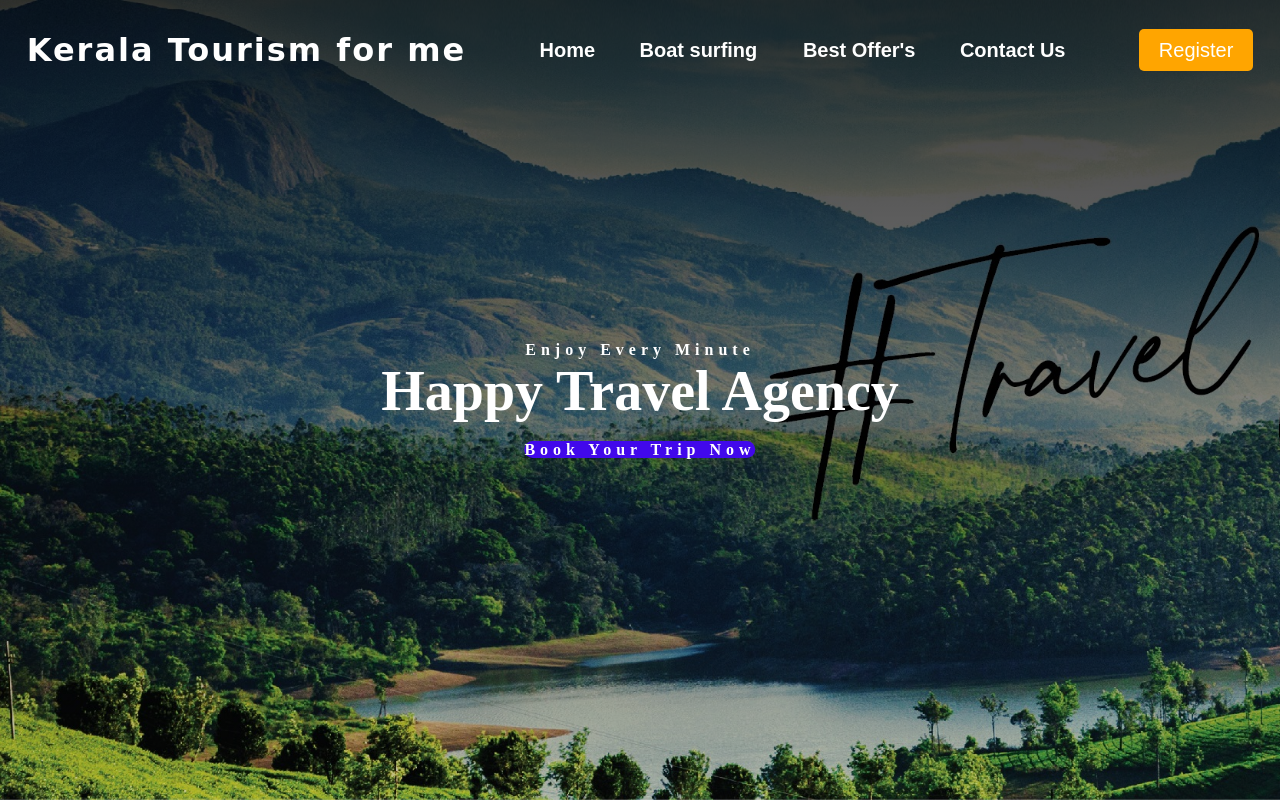
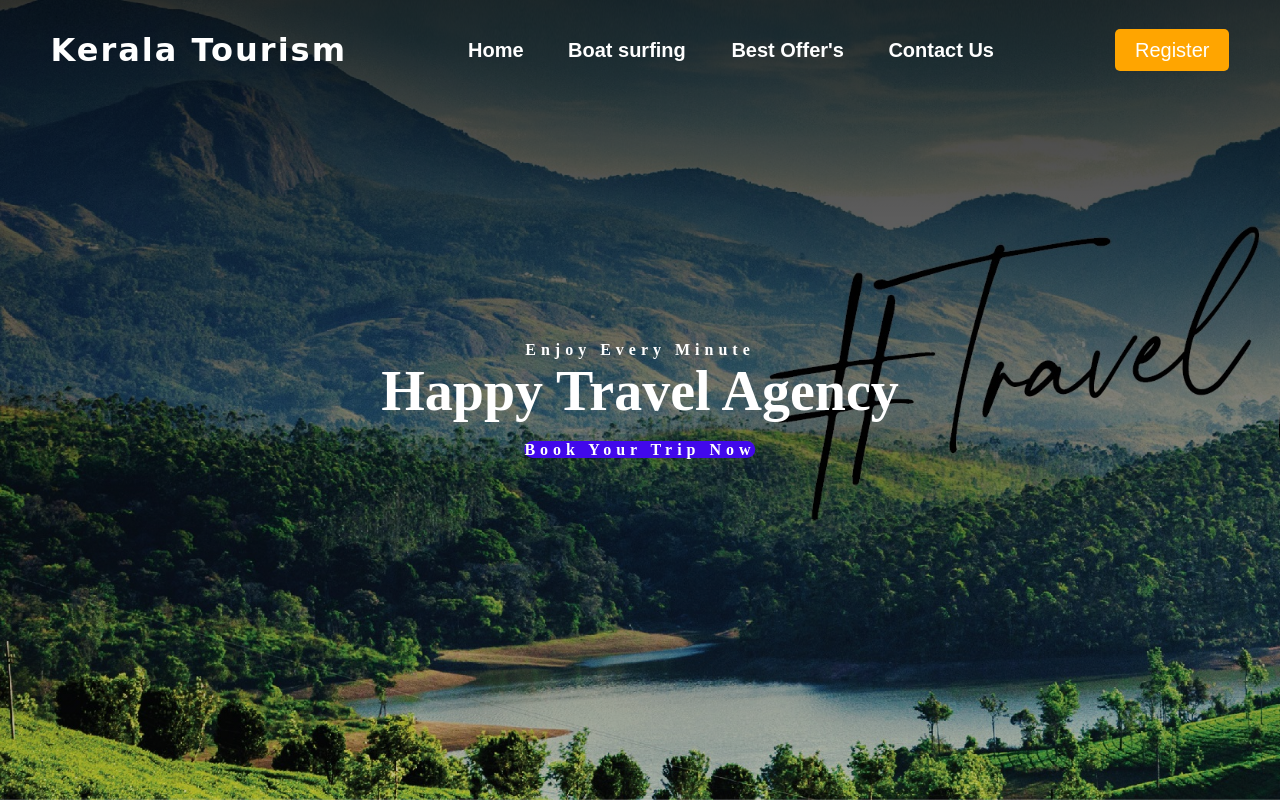
Before and after one commit to killerangaswamy56/my-static-site, a plain HTML site: page index.html in a window 1280 px wide. Drawn offline with Linux system fonts and the light colour scheme.

Commit message:
Update index.html

```diff
--- a/index.html
+++ b/index.html
@@ -108,7 +108,7 @@
     <header>
         <nav>
             <div class="logo">
-                <b>Kerala Tourism for me</b>
+                <b>Kerala Tourism</b>
             </div>
             <div class="Menu">
                 <a href="#"><b>Home</b></a>
```
